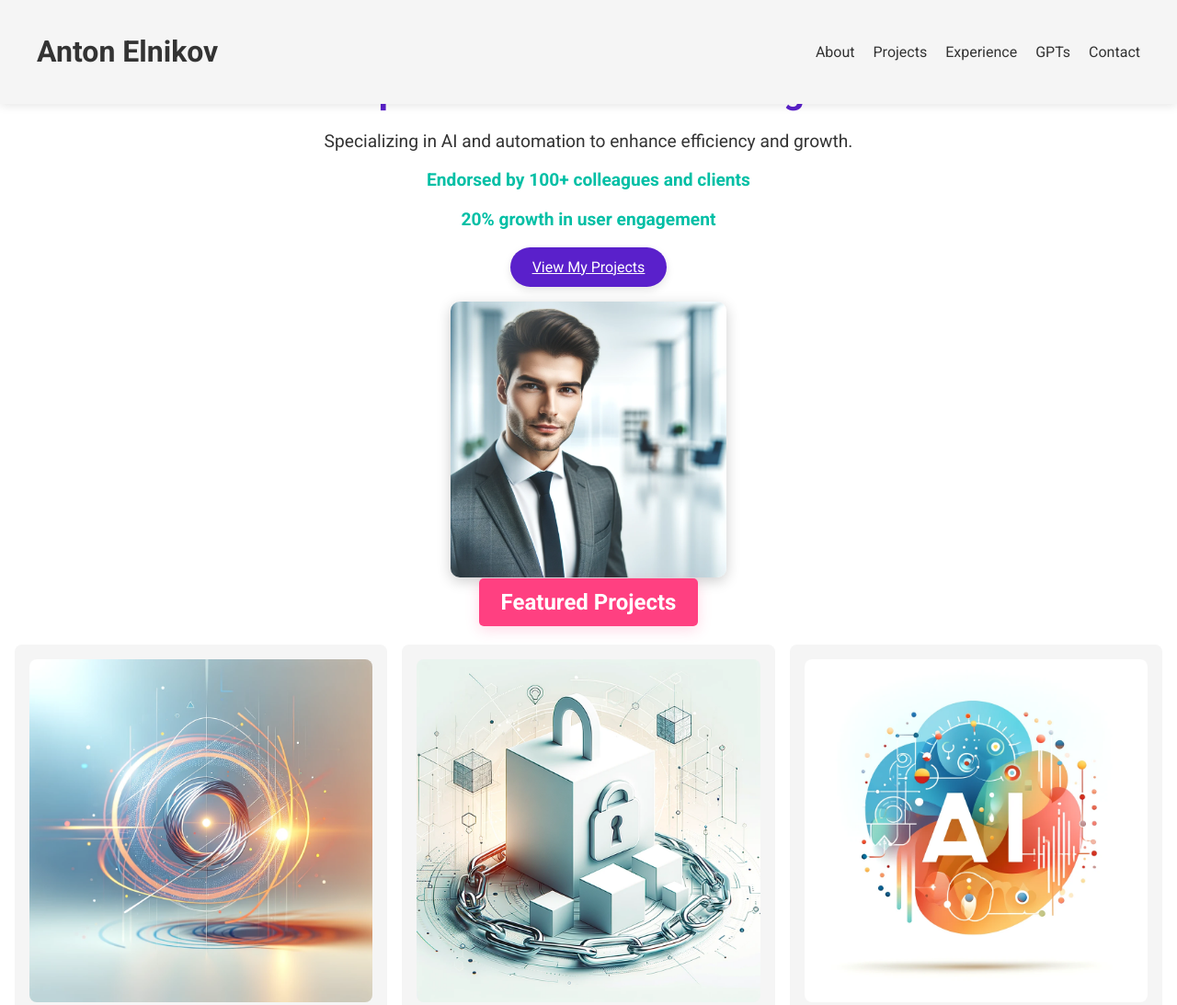
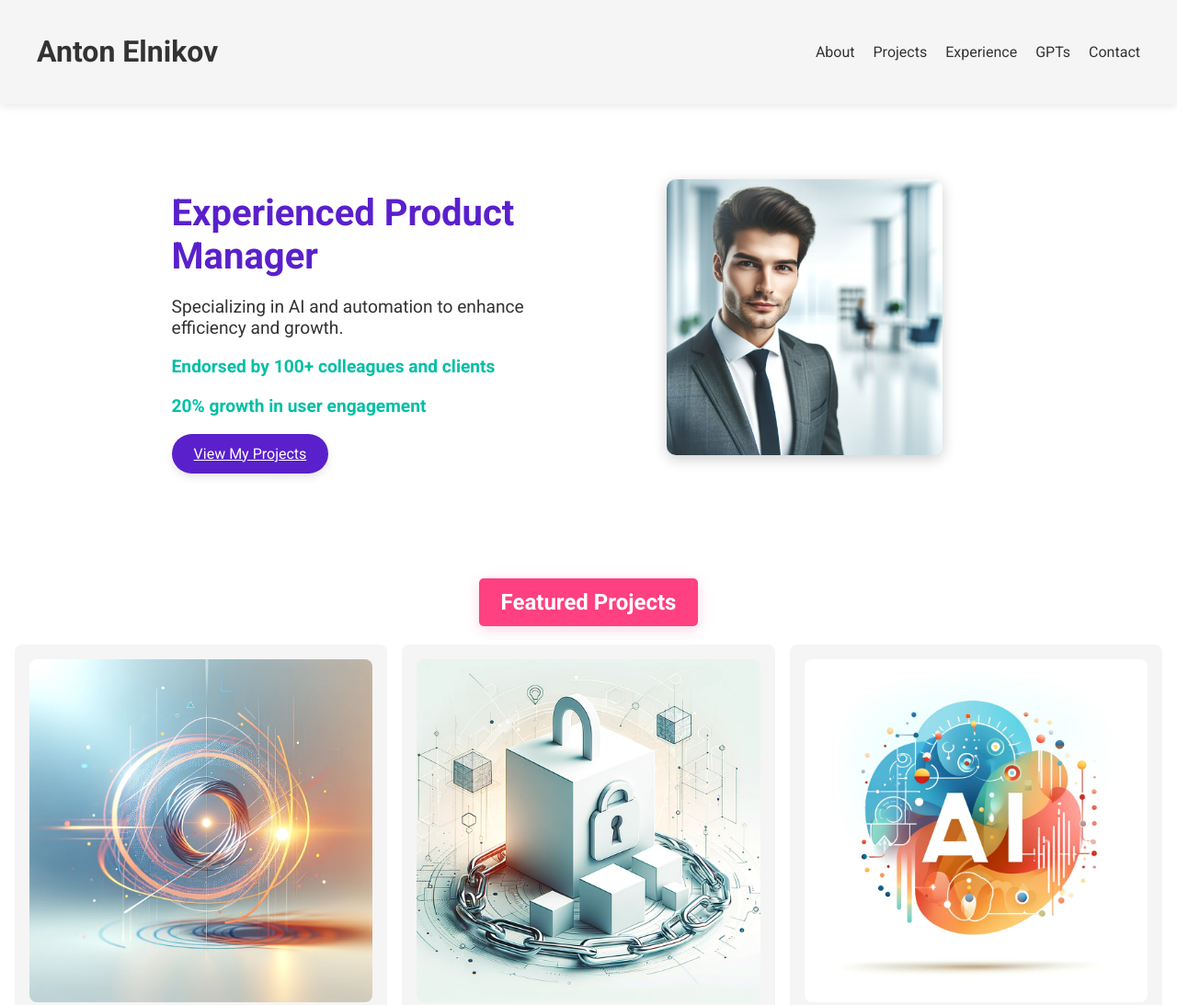
Before and after one commit to tosheg/portfolio, a plain HTML site: page index.html in a window 1280 px wide. Shown: the top 1093 px of the page at 92% size. Drawn offline with Linux system fonts and the light colour scheme.

Commit message:
Update styles.css

```diff
--- a/styles.css
+++ b/styles.css
@@ -65,25 +65,40 @@ nav ul li a:hover {
     justify-content: center;
     align-items: center;
     height: 50vh; /* Adjusted height to fit content */
-    text-align: center;
+    text-align: left;
     background: url('images/hero-image.jpg') no-repeat center center/cover;
     color: var(--text-color);
     padding: 2em 1em;
 }
 
-.hero-section .container {
-    max-width: 800px;
+.hero-container {
+    display: flex;
+    align-items: center;
+    justify-content: space-between;
+    max-width: 1200px;
+    margin: 0 auto;
 }
 
-.hero-section h2 {
+.hero-text {
+    flex: 1;
+    padding-right: 2em;
+}
+
+.hero-text h2 {
     font-size: 2.5em;
     margin-bottom: 0.5em;
     color: var(--primary-color);
 }
 
-.hero-section p {
+.hero-text p {
     font-size: 1.2em;
     margin-bottom: 1em;
+}
+
+.hero-image-container {
+    flex: 1;
+    display: flex;
+    justify-content: center;
 }
 
 .hero-image {
```
